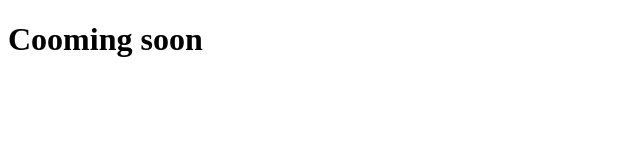
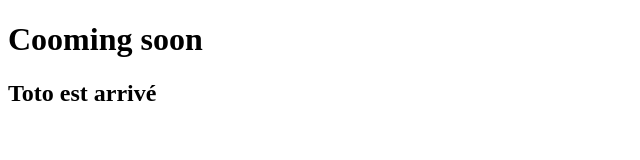
Before and after one commit to Tchudo/git-101, a plain HTML site: page index.html in a window 1280 px wide. Shown: the whole page, without its empty margins (0-640 px from the left). Drawn offline with Linux system fonts and the light colour scheme.

Commit message:
h2 added

```diff
--- a/index.html
+++ b/index.html
@@ -5,6 +5,7 @@
 </head>
 <body>
 	<h1>Cooming soon</h1>
+	<h2>Toto est arrivé</h2>
 
 </body>
 </html>
```
